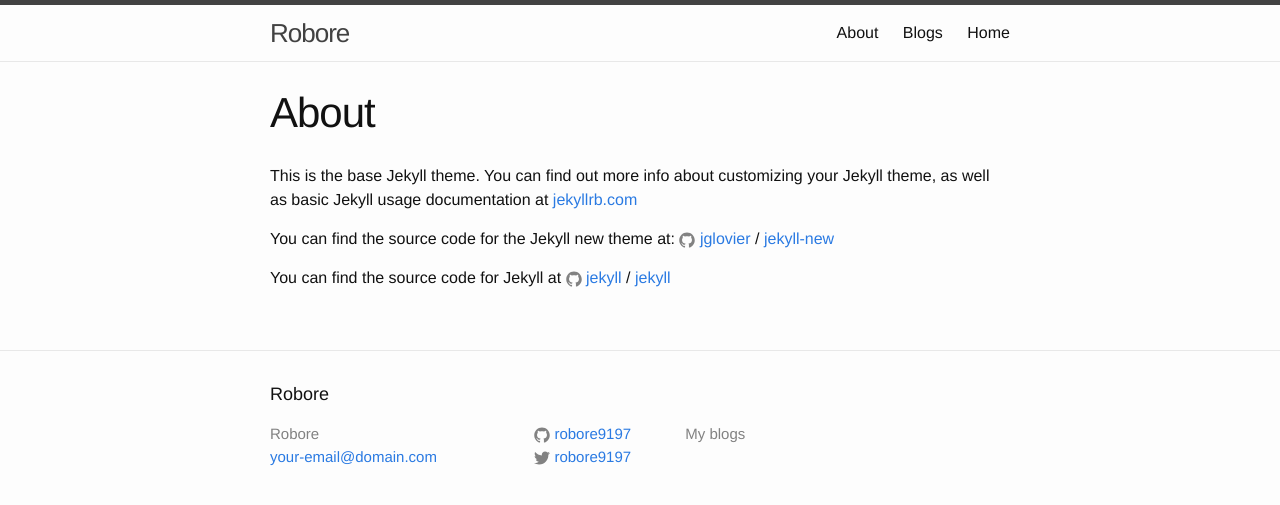
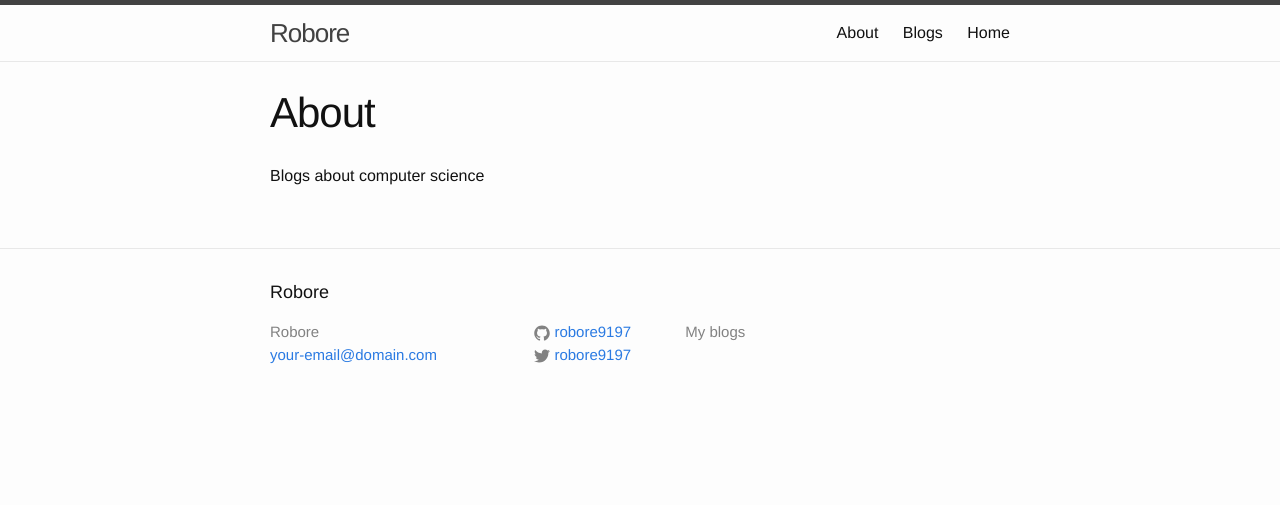
Before and after one commit to robore9197/robore9197.github.io, a Jekyll site: the page built from about.md, in a window 1280 px wide. Shown: the top 505 px of the page. Built offline with Jekyll 4.4.1, drawn with Linux system fonts in a browser that asks for light colours.

Commit message:
Update about.md

```diff
--- a/about.md
+++ b/about.md
@@ -3,13 +3,4 @@
 title: About
 permalink: /about/
 ---
-
-This is the base Jekyll theme. You can find out more info about customizing your Jekyll theme, as well as basic Jekyll usage documentation at [jekyllrb.com](http://jekyllrb.com/)
-
-You can find the source code for the Jekyll new theme at:
-{% include icon-github.html username="jglovier" %} /
-[jekyll-new](https://github.com/jglovier/jekyll-new)
-
-You can find the source code for Jekyll at
-{% include icon-github.html username="jekyll" %} /
-[jekyll](https://github.com/jekyll/jekyll)
+Blogs about computer science
```
